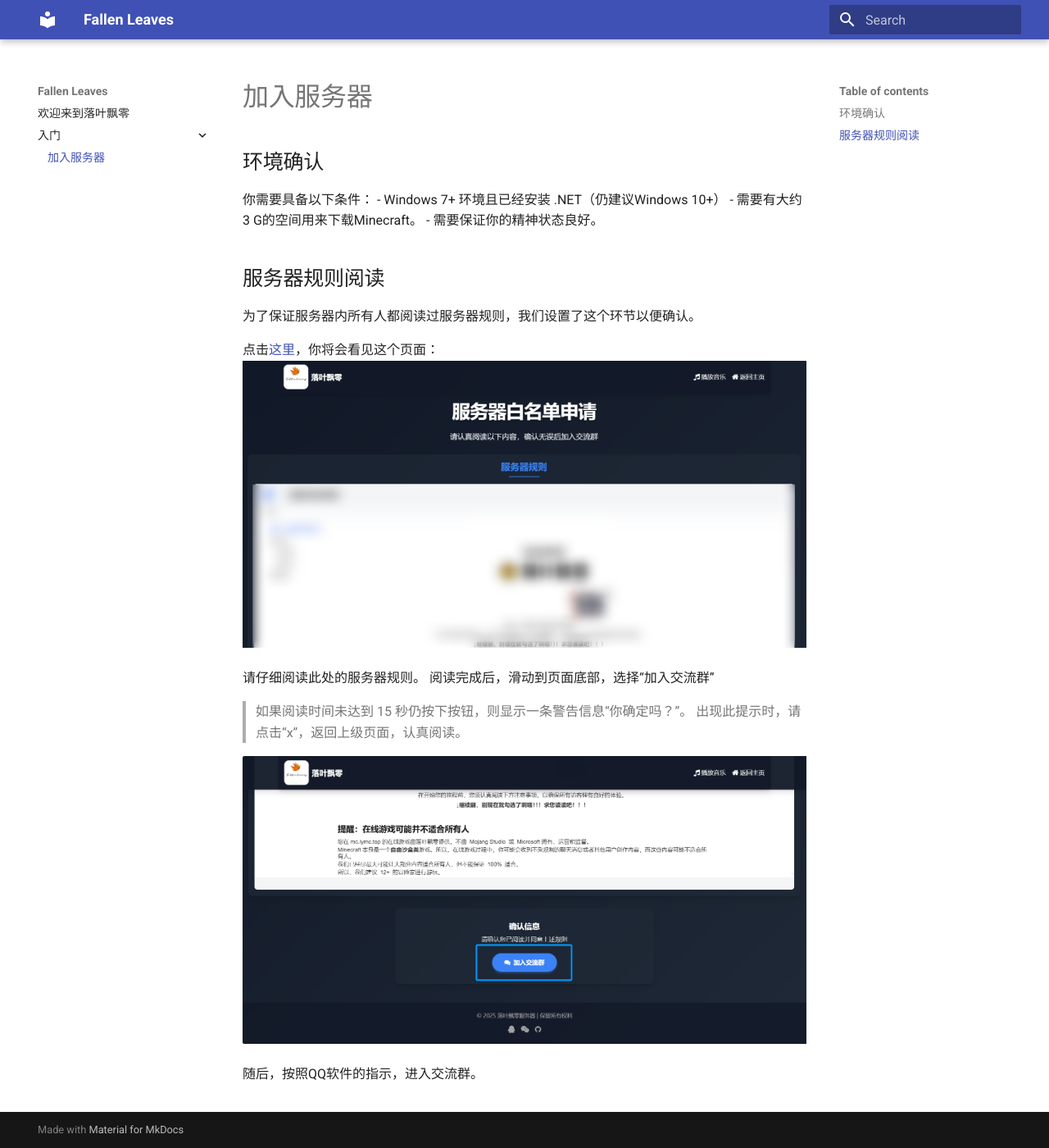
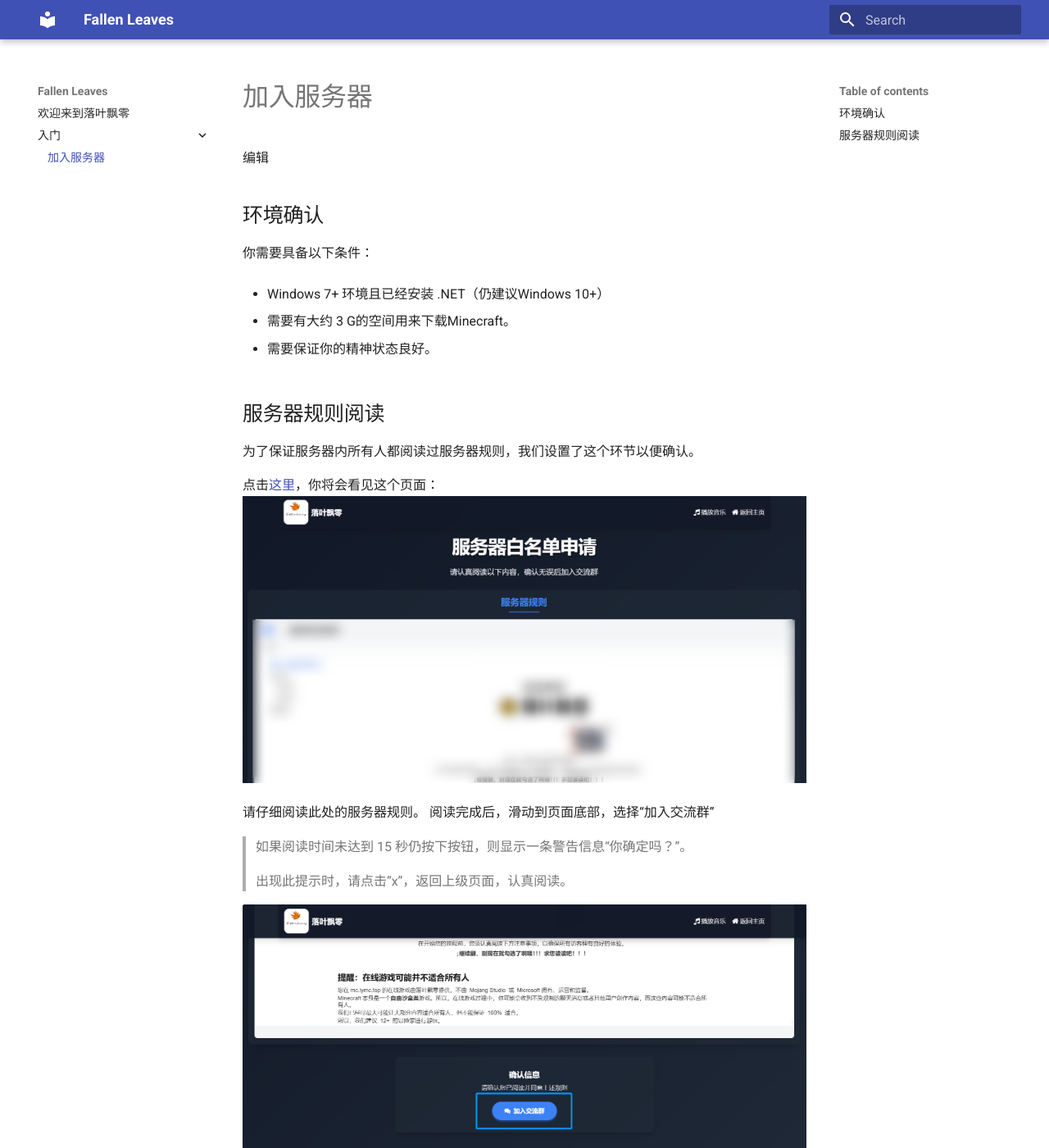
Before and after one commit to Mingxuan6678/layson-wiki, an MkDocs documentation site: the page built from docs/入门/jointheserver.md, in a window 1280 px wide and 1400 px high. Shown: the whole window at 82% size. Built offline with MkDocs 1.6.1 and Material for MkDocs 9.7.7, drawn with Linux system fonts in a browser that asks for light colours.

Commit message:
更改了入门“加入服务器”部分的格式。

```diff
--- a/docs/入门/jointheserver.md
+++ b/docs/入门/jointheserver.md
@@ -1,9 +1,14 @@
 # 加入服务器
+
+编辑
+
 ## 环境确认
+你需要具备以下条件：
 
-你需要具备以下条件：
  -  Windows 7+ 环境且已经安装 .NET（仍建议Windows 10+）
+
  -  需要有大约 3 G的空间用来下载Minecraft。
+
  -  需要保证你的精神状态良好。
 
 ## 服务器规则阅读
```
Also changed, not shown: other parts of docs/入门/jointheserver.md (+3 -0 lines), 1 other file.
